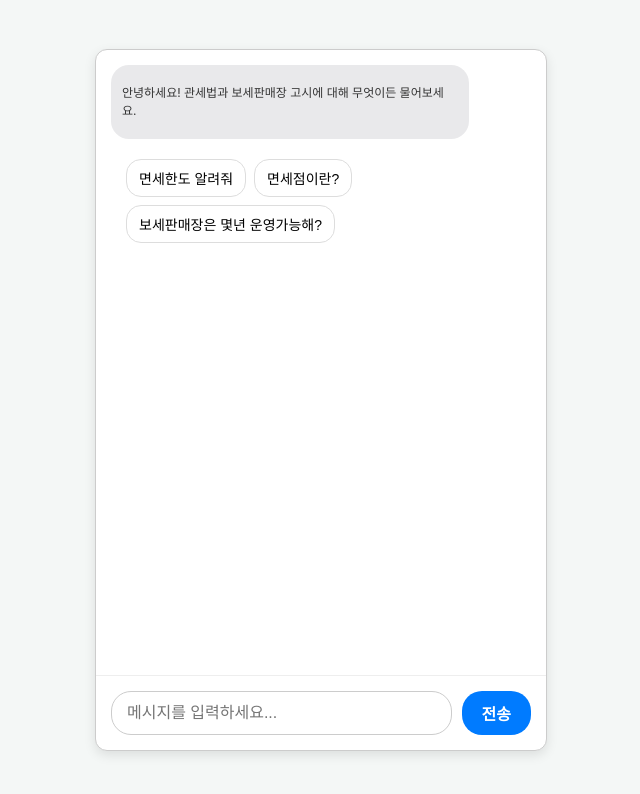
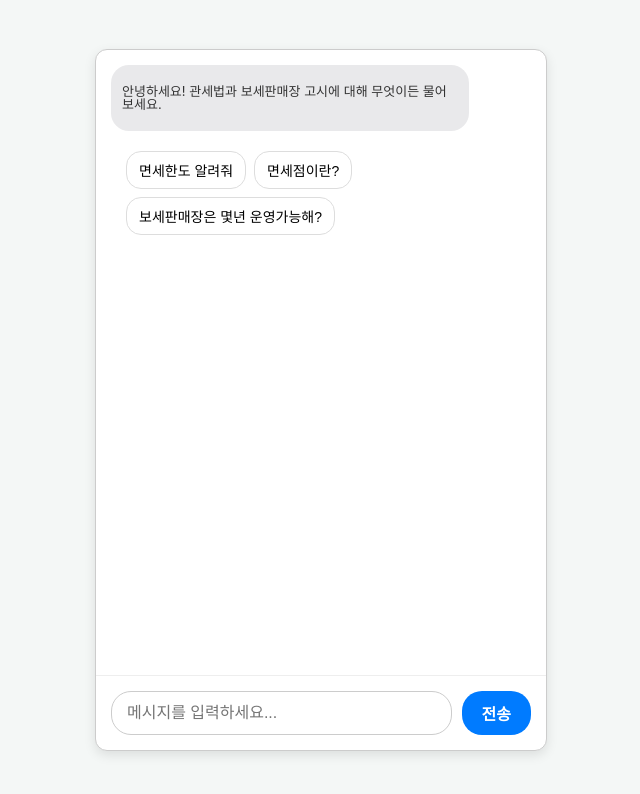
Before and after one commit to herememory/my-chatbot, a website: page index.html in a window 1280 px wide. Shown: the whole page, without its empty margins (319-959 px from the left). Drawn offline with Linux system fonts and the light colour scheme.

Commit message:
Update style.css

```diff
--- a/style.css
+++ b/style.css
@@ -28,8 +28,8 @@ body {
     border-radius: 18px;
     margin-bottom: 10px;
     max-width: 80%;
-    line-height: 1.5;
-    font-size: 12px; /* 폰트 크기를 줄입니다 (기존 15px) */
+    line-height: 1;
+    font-size: 13px; /* 폰트 크기를 줄입니다 (기존 15px) */
 }
 }
 .user-message {
```
